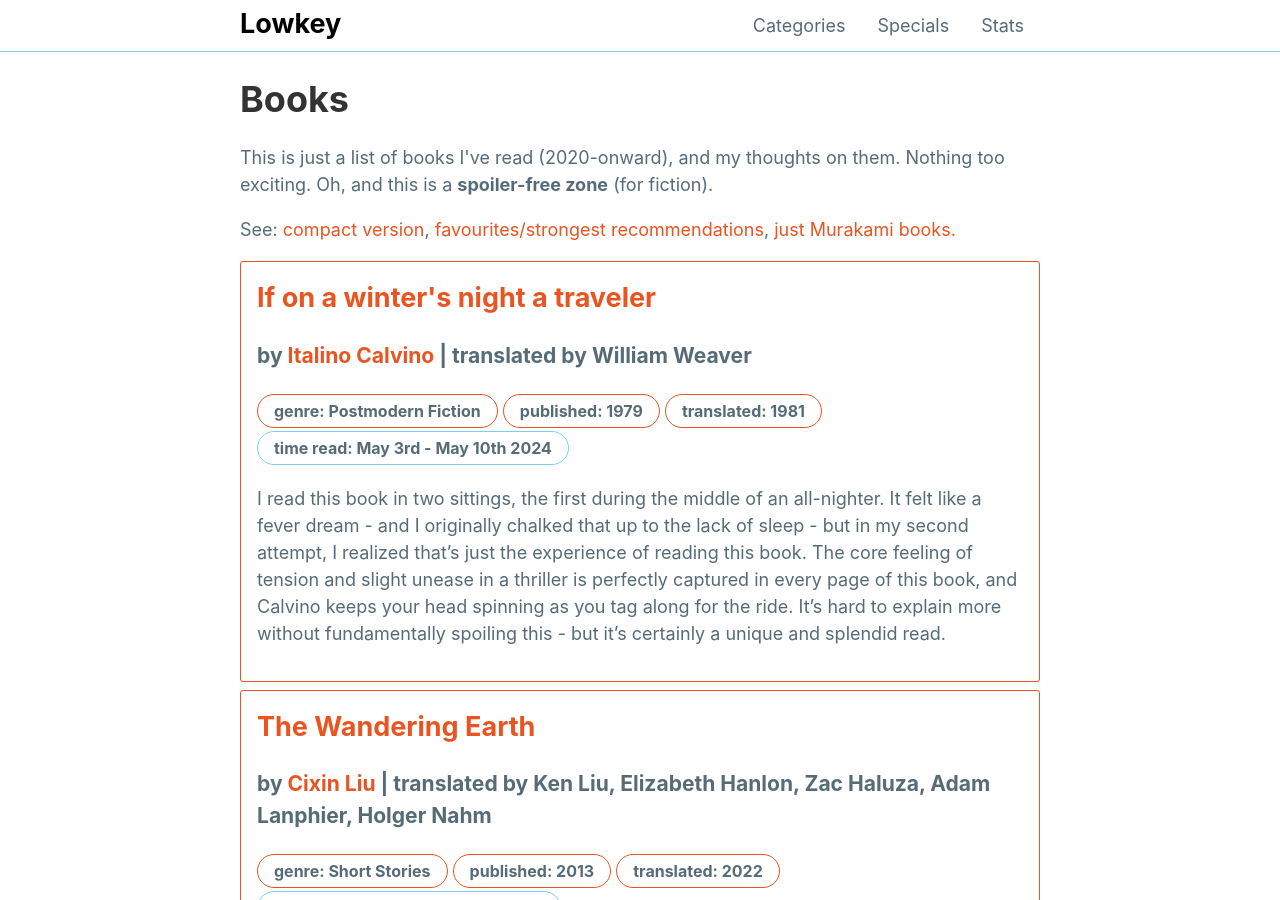
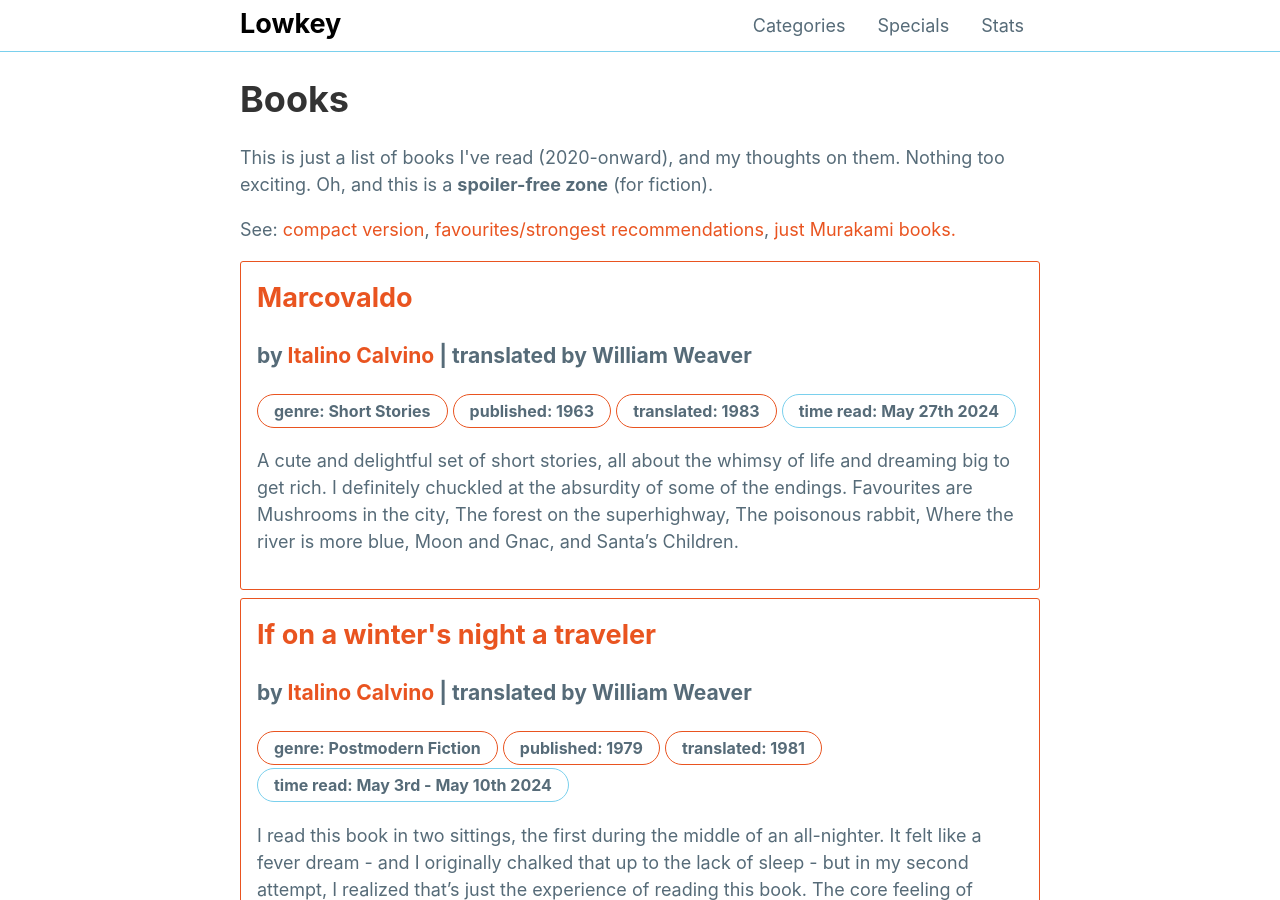
Before and after one commit to mattxwang/lowkey, a Jekyll site: the page built from stats/books.html, in a window 1280 px wide and 900 px high. Built offline with Jekyll 4.4.1, drawn with Linux system fonts in a browser that asks for light colours.

Commit message:
Marcovaldo!

```diff
--- a/_data/books.yml
+++ b/_data/books.yml
@@ -1151,3 +1151,13 @@ ifonawintersnightatraveler:
   strong: true
   thoughts: >
     I read this book in two sittings, the first during the middle of an all-nighter. It felt like a fever dream - and I originally chalked that up to the lack of sleep - but in my second attempt, I realized that's just the experience of reading this book. The core feeling of tension and slight unease in a thriller is perfectly captured in every page of this book, and Calvino keeps your head spinning as you tag along for the ride. It's hard to explain more without fundamentally spoiling this - but it's certainly a unique and splendid read.
+marcovaldo:
+  title: "Marcovaldo"
+  author: Italino Calvino
+  translator: William Weaver
+  genre: Short Stories
+  year_published: 1963
+  year_translated: 1983
+  time_read: May 27th 2024
+  thoughts: >
+    A cute and delightful set of short stories, all about the whimsy of life and dreaming big to get rich. I definitely chuckled at the absurdity of some of the endings. Favourites are Mushrooms in the city, The forest on the superhighway, The poisonous rabbit, Where the river is more blue, Moon and Gnac, and Santa's Children.
```
